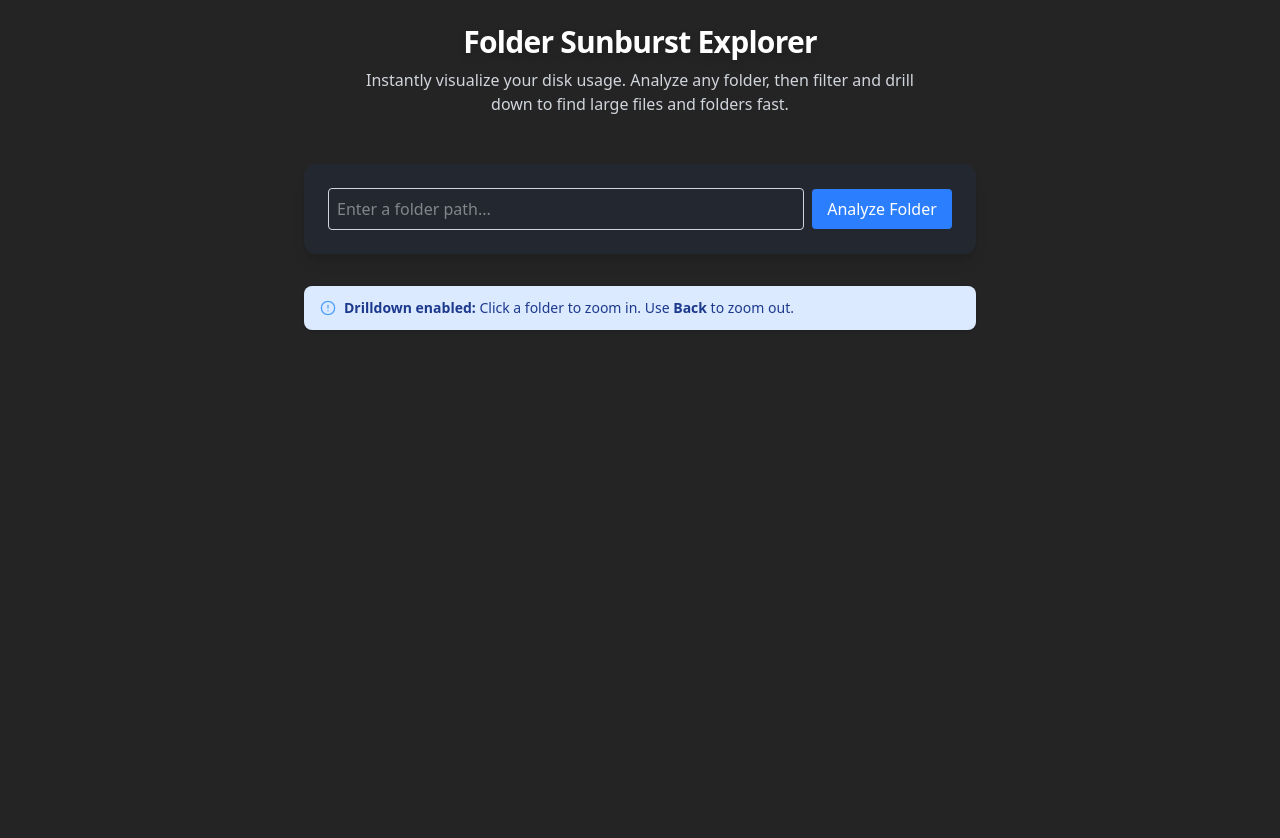
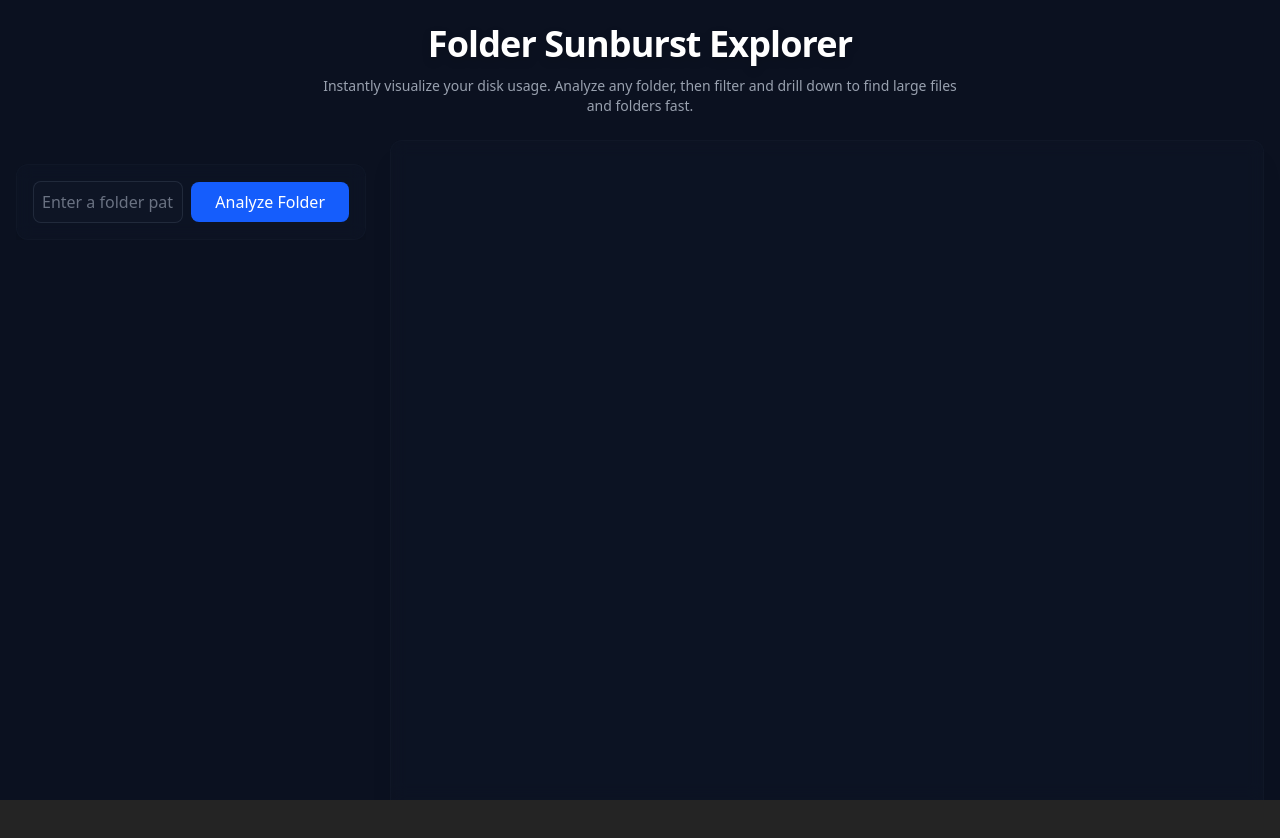
Before and after one commit to maple-buice/folder-analyzer, a React (Vite) app: page / in a window 1280 px wide. Shown: the top 838 px of the page. After the commit the page ends 800 px from the top, so only its background shows below. Built offline with nearby package versions, Linux system fonts and the light colour scheme.

Commit message:
Rework layout

```diff
--- a/src/App.tsx
+++ b/src/App.tsx
@@ -42,19 +42,19 @@ const FolderInput: React.FC<{
   onSubmit: () => void;
   loading: boolean;
 }> = ({ folderPath, onChange, onSubmit, loading }) => (
-  <div className="flex gap-2 items-center">
+  <div className="flex gap-2 items-center w-full">
     <input
       type="text"
       value={folderPath}
       onChange={(e) => onChange(e.target.value)}
       placeholder="Enter a folder path..."
-      className="border border-gray-300 p-2 rounded flex-1 min-w-0"
+      className="flex-1 min-w-0 border border-gray-700/50 bg-gray-900/50 text-gray-100 p-2 rounded-lg focus:ring-2 focus:ring-blue-500/50 focus:border-transparent placeholder-gray-500"
       aria-label="Folder path"
       disabled={loading}
     />
     <button
       onClick={onSubmit}
-      className="bg-blue-500 text-white p-2 rounded hover:bg-blue-600 min-w-[140px]"
+      className="bg-blue-600 text-white px-6 py-2 rounded-lg hover:bg-blue-700 transition-colors duration-200 min-w-[140px] disabled:opacity-50 disabled:cursor-not-allowed"
       disabled={loading}
       aria-label="Analyze folder"
     >
@@ -87,22 +87,39 @@ const FilterBar: React.FC<{
       e.preventDefault();
       onFilter();
     }}
-    className="flex gap-2 items-center"
+    className="flex flex-col gap-4"
     aria-label="Filter files and folders"
   >
+    <div className="flex gap-2 items-center">
       <input
         type="text"
         value={searchText}
         onChange={(e) => setSearchText(e.target.value)}
         placeholder="Search files or folders"
-      className="border border-gray-300 p-2 rounded flex-1 min-w-0"
+        className="flex-1 min-w-0 border border-gray-700/50 bg-gray-900/50 text-gray-100 p-2 rounded-lg focus:ring-2 focus:ring-blue-500/50 focus:border-transparent placeholder-gray-500"
         aria-label="Search files or folders"
         disabled={loading}
       />
+      <button
+        type="submit"
+        className="bg-blue-600 text-white px-4 py-2 rounded-lg hover:bg-blue-700 transition-colors duration-200 disabled:opacity-50 disabled:cursor-not-allowed whitespace-nowrap"
+        disabled={loading}
+      >
+        Filter
+      </button>
+      <button
+        type="button"
+        className="bg-gray-800 text-gray-300 px-4 py-2 rounded-lg hover:bg-gray-700 transition-colors duration-200 disabled:opacity-50 disabled:cursor-not-allowed border border-gray-700/50 whitespace-nowrap"
+        onClick={onClear}
+        disabled={loading}
+      >
+        Clear
+      </button>
+    </div>
     <select
       value={extensionFilter}
       onChange={(e) => setExtensionFilter(e.target.value)}
-      className="border border-gray-300 p-2 rounded w-48"
+      className="w-full border border-gray-700/50 bg-gray-900/50 text-gray-100 p-2 rounded-lg focus:ring-2 focus:ring-blue-500/50 focus:border-transparent"
       aria-label="Filter by extension"
       disabled={loading}
     >
@@ -113,32 +130,17 @@ const FilterBar: React.FC<{
         </option>
       ))}
     </select>
-    <button
-      type="submit"
-      className="bg-blue-500 text-white p-2 rounded hover:bg-blue-600"
-      disabled={loading}
-    >
-      Filter
-    </button>
-    <button
-      type="button"
-      className="bg-gray-300 text-black p-2 rounded hover:bg-gray-400"
-      onClick={onClear}
-      disabled={loading}
-    >
-      Clear
-    </button>
   </form>
 );
 
 const DrilldownAlert: React.FC = () => (
   <div
-    className="bg-blue-100 bg-opacity-80 text-blue-900 text-sm rounded-lg px-4 py-3 flex items-center gap-2 shadow-sm"
+    className="bg-blue-950/40 text-blue-200 rounded-lg px-4 py-3 flex items-center gap-2 shadow-lg backdrop-blur-sm border border-blue-900/20"
     role="status"
     aria-live="polite"
   >
     <svg
-      className="w-4 h-4 text-blue-400 flex-shrink-0"
+      className="w-5 h-5 text-blue-400 flex-shrink-0"
       fill="none"
       stroke="currentColor"
       strokeWidth="2"
@@ -149,7 +151,7 @@ const DrilldownAlert: React.FC = () => (
       <path strokeLinecap="round" strokeLinejoin="round" d="M12 8v4m0 4h.01" />
     </svg>
     <span>
-      <strong>Drilldown enabled:</strong> Click a folder to zoom in. Use <b>Back</b> to zoom out.
+      <strong className="font-semibold">Drilldown enabled:</strong> Click a folder to zoom in. Use <b>Back</b> to zoom out.
     </span>
   </div>
 );
@@ -289,21 +291,12 @@ const App: React.FC = () => {
     const displayPath = getDisplayPath(node.id, folderPath);
     return (
       <div
-        style={{
-          background: 'white',
-          color: 'black',
-          padding: '6px 9px',
-          border: '1px solid #ccc',
-          borderRadius: 4,
-          fontSize: 14,
-          pointerEvents: 'none',
-        }}
+        className="bg-gray-900 text-gray-100 p-3 rounded-lg shadow-xl border border-gray-800"
         aria-label={`Tooltip for ${node.data.name}`}
       >
-        <strong>{node.data.name}</strong>
-        <br />
-        <span>({formatSize(node.data.value)})</span>
-        <div style={{ fontSize: 12, color: '#888' }}>{displayPath}</div>
+        <strong className="block text-sm font-medium">{node.data.name}</strong>
+        <span className="text-sm text-gray-400">({formatSize(node.data.value)})</span>
+        <div className="text-xs text-gray-500 mt-1">{displayPath}</div>
       </div>
     );
   };
@@ -311,17 +304,20 @@ const App: React.FC = () => {
 
   // --- Render ---
   return (
-    <div style={{ padding: 24, height: '100vh', width: '100vw' }}>
-      <header className="mb-8 flex flex-col items-center">
-        <h1 className="text-3xl font-bold text-white mb-2 tracking-tight drop-shadow-lg">
+    <div className="h-screen w-screen bg-[#0B1120] text-gray-100 overflow-hidden">
+      <header className="text-center py-6">
+        <h1 className="text-4xl font-bold text-white mb-3 tracking-tight drop-shadow-lg">
           Folder Sunburst Explorer
         </h1>
-        <p className="text-gray-300 mb-4 text-center max-w-xl">
-          Instantly visualize your disk usage. Analyze any folder, then filter and drill down to
-          find large files and folders fast.
+        <p className="text-gray-400 max-w-2xl mx-auto text-sm px-4">
+          Instantly visualize your disk usage. Analyze any folder, then filter and drill down to find large files and folders fast.
         </p>
       </header>
-      <div className="max-w-2xl mx-auto bg-[#23272f] bg-opacity-80 rounded-xl shadow-lg p-6 mb-8 flex flex-col gap-4">
+
+      <div className="h-[calc(100vh-8rem)] grid grid-cols-1 lg:grid-cols-[350px_1fr] gap-6 px-4 overflow-hidden">
+        {/* Controls Panel */}
+        <div className="lg:sticky lg:top-6 h-fit overflow-y-auto">
+          <div className="bg-gray-900/40 backdrop-blur-sm rounded-xl shadow-xl p-4 space-y-4 border border-gray-800/20">
             <FolderInput
               folderPath={folderPath}
               onChange={setFolderPath}
@@ -348,26 +344,35 @@ const App: React.FC = () => {
                 loading={loading}
               />
             )}
+            {nodeStack.length > 1 && (
+              <button
+                onClick={handleBack}
+                className="flex items-center bg-gray-800 text-gray-300 px-3 py-2 rounded-lg hover:bg-gray-700 transition-colors text-sm border border-gray-700/50"
+                aria-label="Back"
+              >
+                <svg className="w-4 h-4 mr-1" fill="none" stroke="currentColor" strokeWidth="2" viewBox="0 0 24 24" aria-hidden="true">
+                  <path strokeLinecap="round" strokeLinejoin="round" d="M15 19l-7-7 7-7" />
+                </svg>
+                Back
+              </button>
+            )}
             {error && (
-          <div className="bg-red-100 text-red-800 rounded px-4 py-2 mt-2" role="alert">
+              <div className="bg-red-950/40 text-red-200 rounded-lg px-4 py-3 border border-red-900/20" role="alert">
                 {error}
               </div>
             )}
           </div>
-      <div className="max-w-2xl mx-auto mb-4">
+
+          {folderData && (
+            <div className="mt-4">
               <DrilldownAlert />
             </div>
-      {nodeStack.length > 1 && (
-        <button
-          onClick={handleBack}
-          style={{ marginBottom: 8 }}
-          className="bg-gray-200 text-black px-3 py-1 rounded hover:bg-gray-300"
-          aria-label="Back"
-        >
-          Back
-        </button>
           )}
-      <div style={{ height: '80vh', width: '100%' }}>
+        </div>
+
+        {/* Chart Area */}
+        <div className="bg-gray-900/40 backdrop-blur-sm rounded-xl shadow-xl border border-gray-800/20 h-full">
+          <div className="w-full h-full min-h-[500px]">
             {filteredRoot && !loading && (
               <SunburstChart
                 data={filteredRoot}
@@ -383,6 +388,8 @@ const App: React.FC = () => {
             )}
           </div>
         </div>
+      </div>
+    </div>
   );
 };
 
```
Lines whose indentation alone changed are shown as unchanged.
